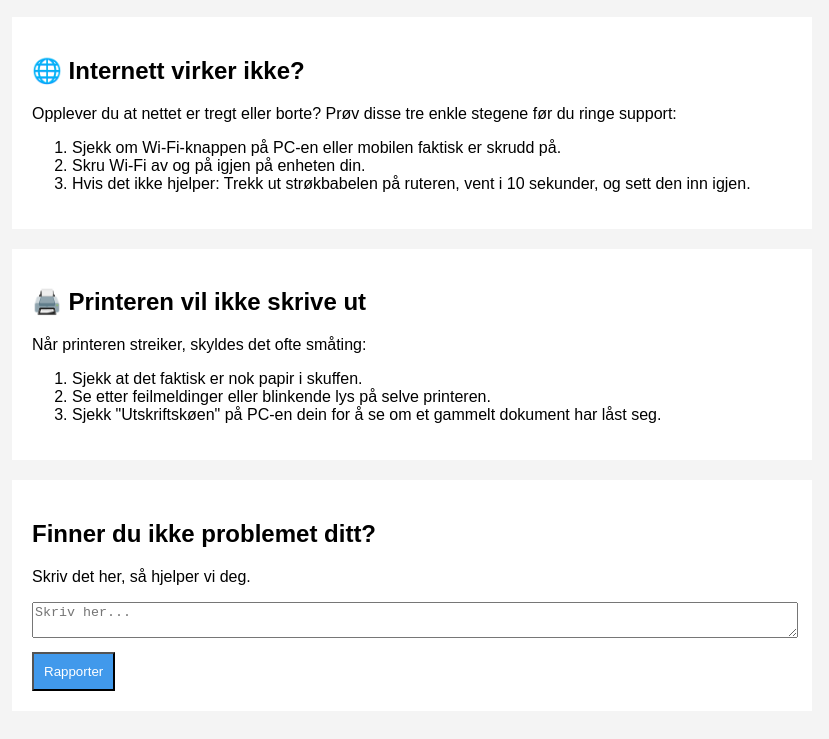
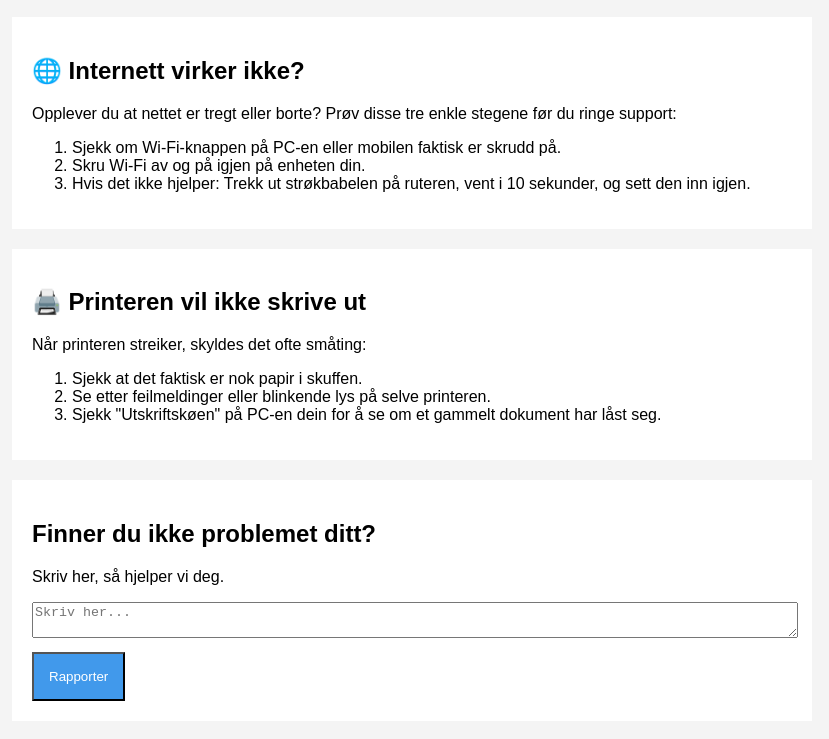
Before and after one commit to GjildePy/Eksamen, a plain HTML site: page index.html in a window 1280 px wide. Shown: the part 435-1174 px from the top of the page, without its empty margins (228-1057 px from the left). Drawn offline with Linux system fonts and the light colour scheme.

Commit message:
Brukervennlig
Gjorde knappen og tekst finere og lettere

Ikke så mye forskjell

```diff
--- a/index.html
+++ b/index.html
@@ -50,7 +50,7 @@
 
         <div class="tips">
             <h2>Finner du ikke problemet ditt?</h2>
-            <p>Skriv det her, så hjelper vi deg.</p>
+            <p>Skriv her, så hjelper vi deg.</p>
             <form onsubmit="sendRapport(event)">
                 <textarea id="tekstRapport" placeholder="Skriv her..."></textarea>
                 <br>
--- a/style.css
+++ b/style.css
@@ -31,5 +31,5 @@ textarea {
 button {
     background-color: rgb(65, 153, 235) ;
     color: white;
-    padding: 10px;
+    padding: 15px;
 }
```
